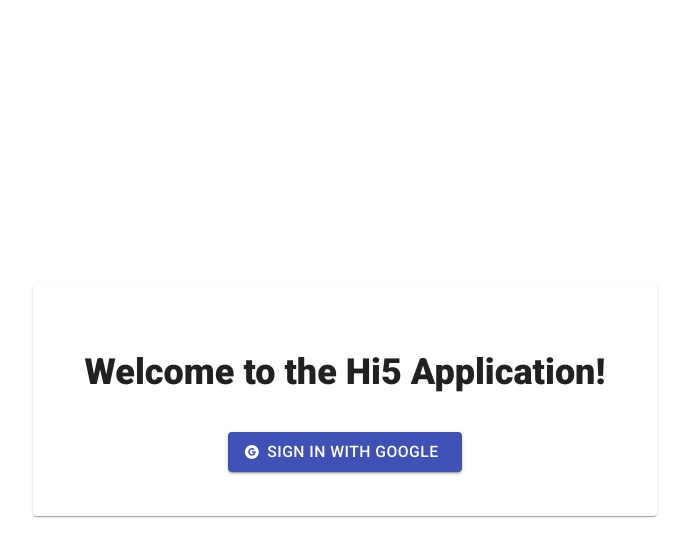
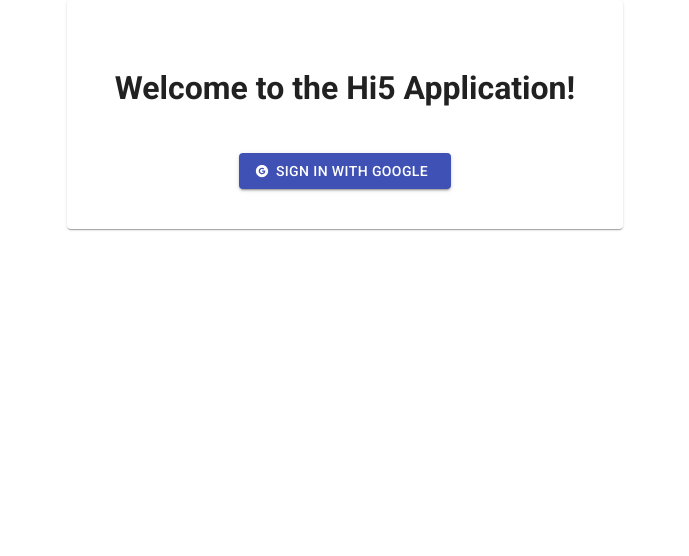
Before and after one commit to bowmanmc/hi5, a Next.js app: page / in a window 1280 px wide. Shown: the top 556 px of the page, without its empty margins (295-984 px from the left). Built offline with nearby package versions, Linux system fonts and the light colour scheme; no server answers; the database is empty.

Commit message:
better user update

```diff
--- a/pages/_app.js
+++ b/pages/_app.js
@@ -1,6 +1,5 @@
 import { Provider } from 'next-auth/client';
 
-import '../styles/globals.scss';
 
 function Hi5({ Component, pageProps }) {
     return (
--- a/pages/api/auth/[...nextauth].js
+++ b/pages/api/auth/[...nextauth].js
@@ -1,5 +1,7 @@
 import NextAuth from 'next-auth';
 import Providers from 'next-auth/providers';
+
+import updateUser from '../../../lib/updateUser';
 
 // For more information on each option (and a full list of options) go to
 // https://next-auth.js.org/configuration/options
@@ -47,7 +49,6 @@
     // https://next-auth.js.org/configuration/pages
     pages: {
         // signIn: '/api/auth/signin',  // Displays signin buttons
-        signIn: '/signin',
         // signOut: '/api/auth/signout', // Displays form with sign out button
         // error: '/api/auth/error', // Error code passed in query string as ?error=
         // verifyRequest: '/api/auth/verify-request', // Used for check email page
@@ -59,6 +60,7 @@
     // https://next-auth.js.org/configuration/callbacks
     callbacks: {
         // signIn: async (user, account, profile) => { return Promise.resolve(true) },
+        signIn: updateUser,
         // redirect: async (url, baseUrl) => { return Promise.resolve(baseUrl) },
         // session: async (session, user) => { return Promise.resolve(session) },
         // jwt: async (token, user, account, profile, isNewUser) => { return Promise.resolve(token) }
@@ -69,7 +71,7 @@
     events: {},
 
     // Enable debug messages in the console if you are having problems
-    debug: true,
+    debug: false,
 };
 
 const handler = (req, res) => NextAuth(req, res, options);
--- a/styles/_colors.scss
+++ /dev/null
@@ -1,41 +0,0 @@
-@charset "utf-8";
-
-// Hat tip to: https://seesparkbox.com/foundry/sassy_grayscale
-$color-white: #ffffff;
-$color-gray-98: #f3f3f3;
-$color-gray-95: #ededed;
-$color-gray-90: #e3e3e3;
-$color-gray-85: #d9d9d9;
-$color-gray-80: #cccccc;
-$color-gray-75: #c0c0c0;
-$color-gray-70: #b0b0b0;
-$color-gray-60: #999999;
-$color-gray-50: #808080;
-$color-gray-45: #727272;
-$color-gray-40: #696969;
-$color-gray-30: #4d4d4d;
-$color-gray-20: #363636;
-$color-gray-15: #222222;
-$color-gray-10: #171717;
-$color-black: #000000;
-
-//Mile 2 Unique Colors
-$color-dark-green: #016848;
-$color-medium-green: rgba($color-dark-green, 0.88);
-$color-dark-blue: #1b3a43;
-$color-light-green: #d0df63;
-$color-light-blue: #c5e8f3;
-$color-mile2-green: #016948;
-
-$color-navbar-bg: $color-dark-blue;
-$color-navbar-txt: $color-gray-90;
-$color-navbar-alt: $color-gray-70;
-$color-navbar-draft: $color-light-green;
-
-$color-signin-border: $color-gray-50;
-$color-signin-headline: $color-dark-blue;
-$color-signin-txt: $color-gray-50;
-
-$color-feed-shadow: $color-gray-70;
-$color-feed-gray: $color-gray-70;
-$color-feed-txt-alt: $color-gray-40;
--- a/styles/_devices.scss
+++ /dev/null
@@ -1,22 +0,0 @@
-$tablet-width: 768px;
-$desktop-width: 1024px;
-$widescreen-width: 1200px;
-
-
-@mixin tablet {
-    @media (min-width: #{$tablet-width}) and (max-width: #{$desktop-width - 1px}) {
-        @content;
-    }
-}
-
-@mixin desktop {
-    @media (min-width: #{$desktop-width}) {
-        @content;
-    }
-}
-
-@mixin widescreen {
-    @media (min-width: #{$widescreen-width}) {
-        @content;
-    }
-}
--- a/styles/_layout.scss
+++ /dev/null
@@ -1,8 +0,0 @@
-
-@mixin fixedwidth() {
-    margin: auto;
-    max-width: 768px;
-    padding: 1.0em;
-}
-
-$content-max-width: 768px;
--- a/styles/_typography.scss
+++ /dev/null
@@ -1,24 +0,0 @@
-@import url('https://fonts.googleapis.com/css2?family=Roboto:wght@100;400;900&display=swap');
-
-$csstricks-mono: Consolas, 'Andale Mono WT', 'Andale Mono', 'Lucida Console', 'Lucida Sans Typewriter', 'DejaVu Sans Mono', 'Bitstream Vera Sans Mono', 'Liberation Mono', 'Nimbus Mono L', Monaco, 'Courier New', Courier, monospace;
-$system: -apple-system, BlinkMacSystemFont, 'Segoe UI', Roboto, Oxygen, Ubuntu, Cantarell, 'Open Sans', 'Helvetica Neue', sans-serif;
-
-$fontstack-mono: $csstricks-mono;
-$fontstack-body: 'Roboto', 'sans-serif';
-$fontstack-headings: 'Roboto', sans-serif;
-
-$fontweight-light: 100;
-$fontweight-normal: 400;
-$fontweight-bold: 900;
-
-$fontsize-xs: 12px;
-$fontsize-small: 14px;
-$fontsize-normal: 18px;
-$fontsize-large: 24px;
-$fontsize-xl: 48px;
-$fontsize-xxl: 72px;
-
-@mixin fontsize($base) {
-    font-size: $base;
-    line-height: $base * 1.35;
-}
--- a/styles/globals.scss
+++ /dev/null
@@ -1,23 +0,0 @@
-@import './colors';
-@import './typography';
-
-
-html, body {
-    @include fontsize($fontsize-normal);
-
-    font-family: $fontstack-body;
-    height: 100%;
-    margin: 0;
-    padding: 0;
-}
-
-h1, h2, h3, h4, h5, h6 {
-    font-family: $fontstack-headings;
-    font-weight: $fontweight-bold;
-}
-
-#__next {
-    height: 100%;
-    margin: 0;
-    width: 100%;
-}
```
Also changed, not shown: pages/draft.js (+14 -3 lines).
